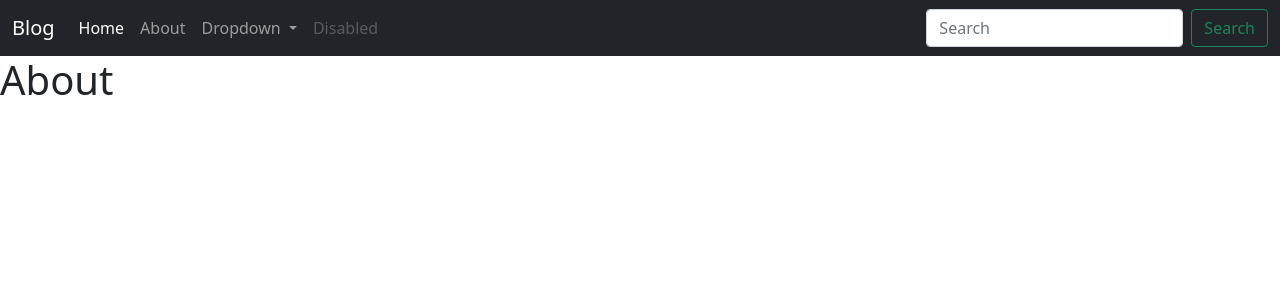
After one commit to Sherdos/Blog, a Django app: page /about/ in a window 1280 px wide. The commit adds this page. Shown: the top 300 px of the page. Run offline with Django 5.2, Linux system fonts and the light colour scheme.

Commit message:
template, static and media file

```diff
--- a/Blog/urls.py
+++ b/Blog/urls.py
@@ -21,5 +21,10 @@ from post.views import index, about
 urlpatterns = [
     path('admin/', admin.site.urls),
     path('', index, name='home'),
-    path('1jf/', about, name='about'),
+    path('about/', about, name='about'),
 ]
+
+from Blog import settings
+from django.conf.urls.static import static
+
+urlpatterns += static(settings.MEDIA_URL, document_root = settings.MEDIA_ROOT)
--- /dev/null
+++ b/post/static/style.css
@@ -0,0 +1,10 @@
+* {
+    padding: 0;
+    margin: 0;
+}
+
+.cards {
+    width: 350px;
+    margin: auto;
+    padding: 10px;
+}
--- a/post/templates/about.html
+++ b/post/templates/about.html
@@ -1,12 +1,7 @@
-<!DOCTYPE html>
-<html lang="en">
-<head>
-    <meta charset="UTF-8">
-    <meta name="viewport" content="width=device-width, initial-scale=1.0">
-    <title>Document</title>
-</head>
-<body>
-    <h1>About</h1>
+{% extends 'base.html' %}
 
-</body>
-</html>
+
+{% block content %}
+
+<h1>About</h1>
+{% endblock content %}
--- /dev/null
+++ b/post/templates/base.html
@@ -0,0 +1,64 @@
+{% load static  %}
+
+<!DOCTYPE html>
+<html lang="en">
+<head>
+    <meta charset="UTF-8">
+    <meta name="viewport" content="width=device-width, initial-scale=1.0">
+    <title>Document</title>
+    <link rel="stylesheet" href="{% static 'style.css' %}">
+    <link href="https://cdn.jsdelivr.net/npm/bootstrap@5.0.2/dist/css/bootstrap.min.css" rel="stylesheet" integrity="sha384-EVSTQN3/azprG1Anm3QDgpJLIm9Nao0Yz1ztcQTwFspd3yD65VohhpuuCOmLASjC" crossorigin="anonymous">
+
+
+
+</head>
+<body>
+    <nav class="navbar navbar-expand-lg navbar-dark bg-dark">
+        <div class="container-fluid">
+          <a class="navbar-brand" href="#">Blog</a>
+          <button class="navbar-toggler" type="button" data-bs-toggle="collapse" data-bs-target="#navbarSupportedContent" aria-controls="navbarSupportedContent" aria-expanded="false" aria-label="Toggle navigation">
+            <span class="navbar-toggler-icon"></span>
+          </button>
+          <div class="collapse navbar-collapse" id="navbarSupportedContent">
+            <ul class="navbar-nav me-auto mb-2 mb-lg-0">
+              <li class="nav-item">
+                <a class="nav-link active" aria-current="page" href="{% url 'home' %}">Home</a>
+              </li>
+              <li class="nav-item">
+                <a class="nav-link" href="{% url 'about' %}">About</a>
+              </li>
+              <li class="nav-item dropdown">
+                <a class="nav-link dropdown-toggle" href="#" id="navbarDropdown" role="button" data-bs-toggle="dropdown" aria-expanded="false">
+                  Dropdown
+                </a>
+                <ul class="dropdown-menu" aria-labelledby="navbarDropdown">
+                  <li><a class="dropdown-item" href="#">Action</a></li>
+                  <li><a class="dropdown-item" href="#">Another action</a></li>
+                  <li><hr class="dropdown-divider"></li>
+                  <li><a class="dropdown-item" href="#">Something else here</a></li>
+                </ul>
+              </li>
+              <li class="nav-item">
+                <a class="nav-link disabled" href="#" tabindex="-1" aria-disabled="true">Disabled</a>
+              </li>
+            </ul>
+            <form class="d-flex">
+              <input class="form-control me-2" type="search" placeholder="Search" aria-label="Search">
+              <button class="btn btn-outline-success" type="submit">Search</button>
+            </form>
+          </div>
+        </div>
+      </nav>
+
+      {% block content %}
+
+      {% endblock content %}
+
+
+
+
+
+
+    <script src="https://cdn.jsdelivr.net/npm/bootstrap@5.0.2/dist/js/bootstrap.bundle.min.js" integrity="sha384-MrcW6ZMFYlzcLA8Nl+NtUVF0sA7MsXsP1UyJoMp4YLEuNSfAP+JcXn/tWtIaxVXM" crossorigin="anonymous"></script>
+</body>
+</html>
--- a/post/views.py
+++ b/post/views.py
@@ -2,8 +2,16 @@ from django.shortcuts import render, HttpResponse
 
 # Create your views here.
 # MVT - model veiw template
+
+cards = [
+    {'title':'Hello','description':'ksdjpis'},
+    {'title':'Hello2','description':'ksdjpis'},
+    {'title':'Hello3','description':'ksdjpis'},
+]
+
 def index(request):
-    return render(request, 'index.html')
+
+    return render(request, 'index.html', {'cards':cards})
 
 def about(request):
     return render(request, 'about.html')
```
Also changed, not shown: Blog/settings.py (+8 -0 lines), post/templates/index.html (+20 -12 lines).
